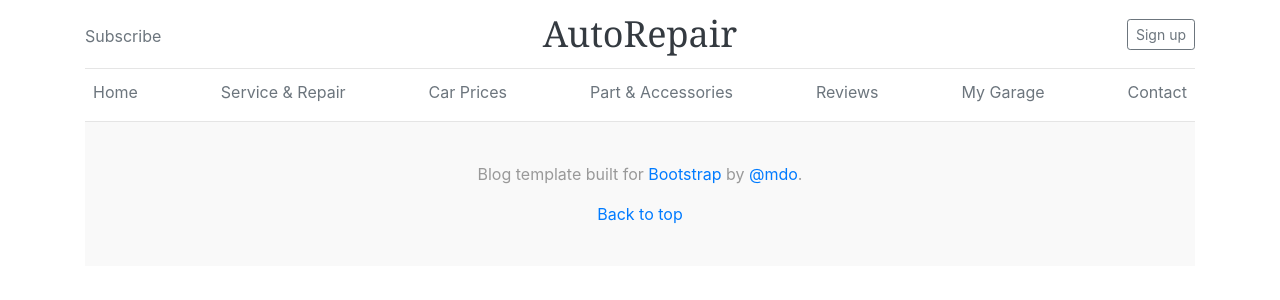
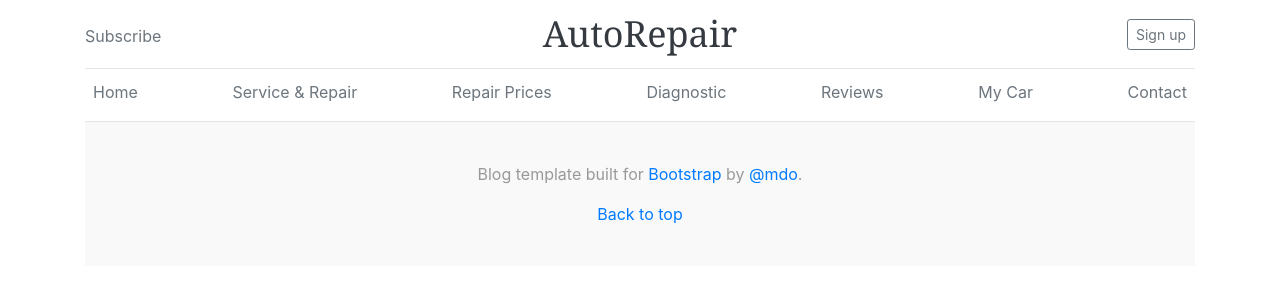
Before and after one commit to SandeepMirok/RepairBoss, a React (Create React App) app: page / in a window 1280 px wide. Shown: the top 300 px of the page. Built offline with nearby package versions, Linux system fonts and the light colour scheme; a web font is replaced by a local one.

Commit message:
Fixed Nav

```diff
--- a/src/Home.jsx
+++ b/src/Home.jsx
@@ -34,16 +34,16 @@ class Home extends Component {
               Service & Repair
             </a>
             <a className="p-2 text-muted" href="">
-              Car Prices
+              Repair Prices
             </a>
             <a className="p-2 text-muted" href="">
-              Part & Accessories
+              Diagnostic
             </a>
             <a className="p-2 text-muted" href="">
               Reviews
             </a>
             <a className="p-2 text-muted" href="">
-              My Garage
+              My Car
             </a>
             <a className="p-2 text-muted" href="">
               Contact
```
